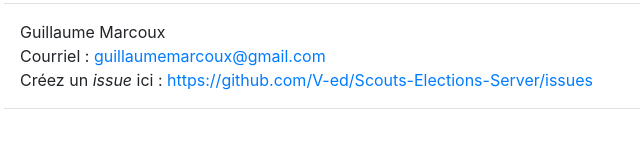
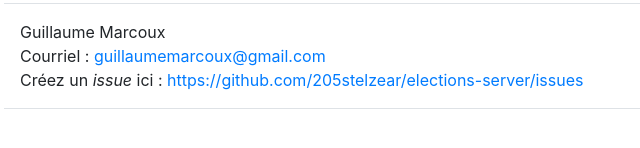
Before and after one commit to V-ed/Scouts-Elections, a website: page election-partagee-info.html in a window 1280 px wide. Shown: the part 854-1002 px from the top of the page, 81-721 px from the left. Drawn offline with Linux system fonts and the light colour scheme.

Commit message:
Fix links in elections-partagees-info page after repo ownership transfer

```diff
--- a/election-partagee-info.html
+++ b/election-partagee-info.html
@@ -50,7 +50,7 @@
 
 		<p>Une option est cependant disponible à la fin de la session de vote d'une élection partagée pour supprimer les données du serveur immédiatement.</p>
 
-		<p>Le code de ce serveur est disponible pour ceux qui s'y connaissent et veulent savoir le fonctionnement interne du serveur : <a href="https://github.com/V-ed/Scouts-Elections-Server">vous trouverez le code ici (GitHub)</a>.</p>
+		<p>Le code de ce serveur est disponible pour ceux qui s'y connaissent et veulent savoir le fonctionnement interne du serveur : <a href="https://github.com/205stelzear/elections-server">vous trouverez le code ici (GitHub)</a>.</p>
 
 		<h2 id="contact">Pour me contacter</h2>
 
@@ -61,7 +61,7 @@
 			<br>
 			Courriel : <a href="mailto:guillaumemarcoux@gmail.com">guillaumemarcoux@gmail.com</a>
 			<br>
-			Créez un <span style="font-style: italic;">issue</span> ici : <a href="https://github.com/V-ed/Scouts-Elections-Server/issues">https://github.com/V-ed/Scouts-Elections-Server/issues</a>
+			Créez un <span style="font-style: italic;">issue</span> ici : <a href="https://github.com/205stelzear/elections-server/issues">https://github.com/205stelzear/elections-server/issues</a>
 		</p>
 
 	</div>
```
